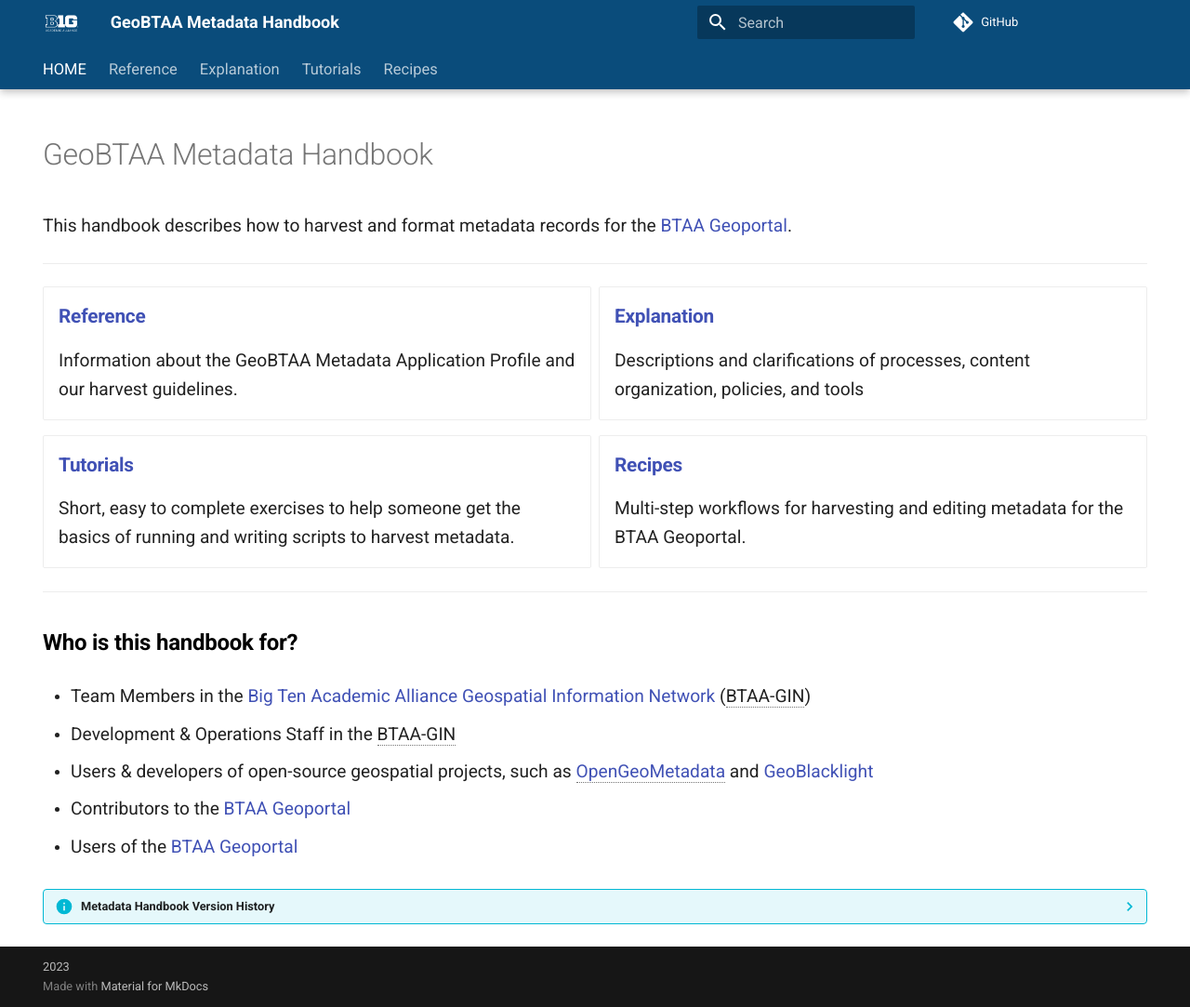
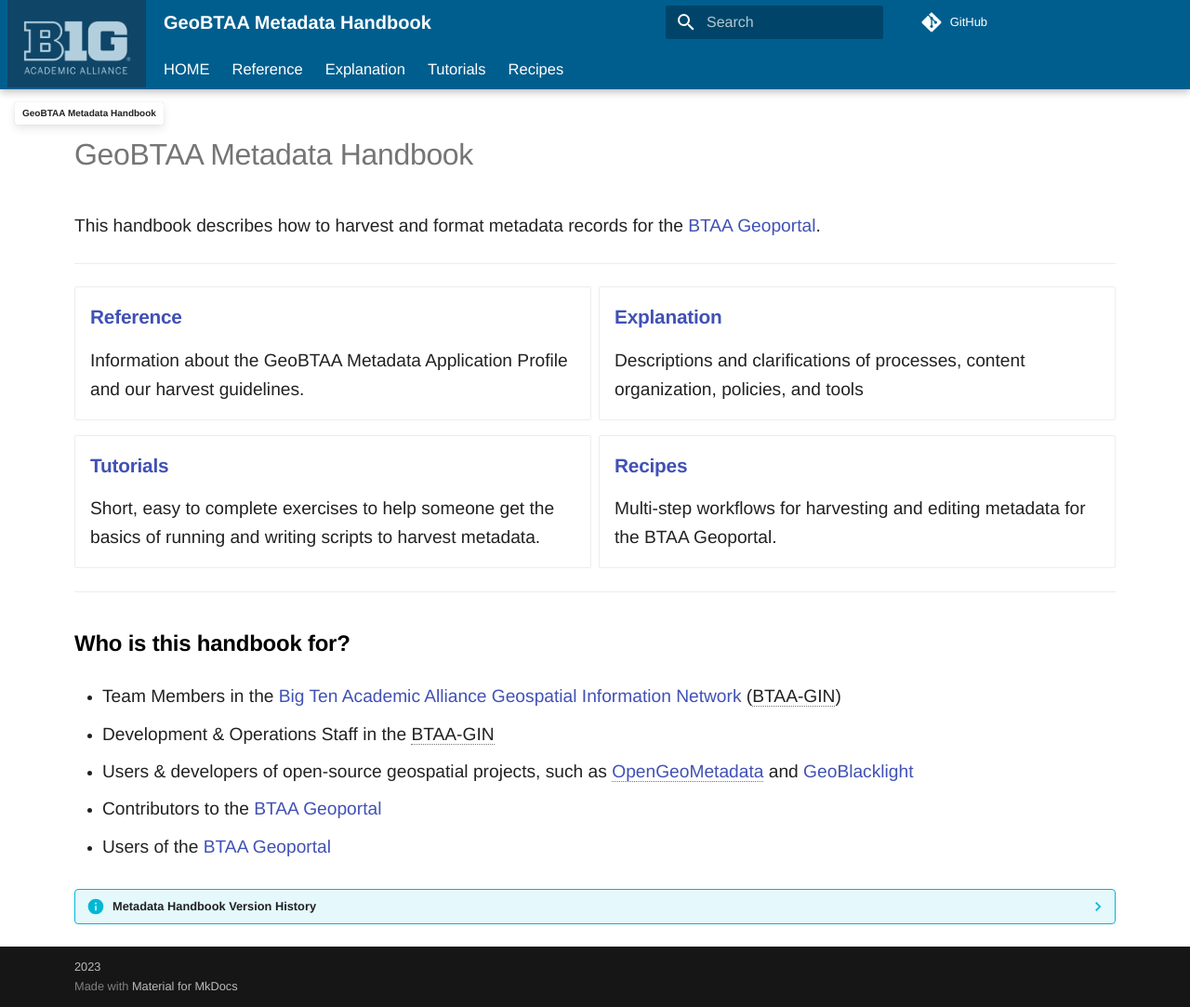
Before and after one commit to geobtaa/metadata, an MkDocs documentation site: the page built from docs/index.md, in a window 1280 px wide and 1083 px high. Shown: the whole window at 93% size. Built offline with MkDocs 1.6.1 and Material for MkDocs 9.7.7, drawn with Linux system fonts in a browser that asks for light colours; some web fonts are replaced; comment, search, counter and statistics services are not loaded.

Commit message:
update menu

```diff
--- a/docs/stylesheets/extra.css
+++ b/docs/stylesheets/extra.css
@@ -1,9 +1,72 @@
-/*
-.md-header__topic  {
+/* set height of top menu */
+@media (min-width: 76.25em) {
+  .md-header__button.md-logo {
+    position: absolute;
+    top: 0;
+    margin-left: -8rem;
+    margin-top: -.4rem;
+  }
+  .md-header .md-grid {
+    padding-left: 4.8rem;
+  }
+  .md-header__button.md-logo img {
+    height: 4.7rem  !important; /* <-- see comment below */
+    margin: 0;
+    background-color: #163b58;
+    display: block;
+    padding: .75em;
+  }
+  .md-header__title {
+    margin-left: .8rem !important; /* <-- see comment below */
+  }
+  .md-header__topic{
+  font-size: 1rem;
+  font-weight: normal;
+  padding-top: -.5rem;
+  }
+}
+.md-grid {
+  max-width: 90%;
+}
+
+/* set color of header and navigation */
+.md-header, .md-tabs, .md-tabs__item {
+  background-color: #005E8E;
+}
+
+ .md-banner a:link{
+    color:#fff;
+}
+
+.md-tabs, .md-tabs__item {
+  background-color: #005E8E;
+}
+
+.md-tabs__item{
+/*   border: 1px solid #AAA;   */
+}
+
+.md-tabs__link {
+  color: #fff;
+  opacity: 100;
   font-size: 1.5em;
-  font-family: sans-serif;
-  }
- */
+}
+
+.md-tabs__link:hover {
+  color: #B2CCE5;
+}
+
+.md-tabs__link--active {
+  color: #fff;
+  border-bottom: 1px solid
+
+}
+
+
+
+.md-nav__item--section > .md-nav__link[for] {
+    color: inherit;
+}
 
 .md-typeset h2{
       color: #000;
@@ -29,10 +92,6 @@
   font-size: 1em;
   }
 
-.md-header, .md-tabs {
-  background-color: #0a4c7b;
-}
-
 .md-tabs__link  {
   font-size: 1.65em;
   }
--- a/mkdocs.yml
+++ b/mkdocs.yml
@@ -4,6 +4,8 @@
 repo_url: https://github.com/geobtaa/metadata
 theme:
       name: material
+      font:
+            text: helvetica neue
       features:
       - navigation.sections
       - content.tooltips
@@ -15,8 +17,6 @@
       #    icon:
       #       repo: fontawesome/brands/github
       highlightjs: true
-      font:
-      text: Georgia
       #   titles_only: true
       #   include_homepage_in_sidebar: false
       plugins:
@@ -24,8 +24,8 @@
             - table-reader
 #             - with-pdf:
 #                   output_path: export/b1g-handbook.pdf
-            - git-revision-date-localized:
-                  enable_creation_date: true
+#             - git-revision-date-localized:
+#                   enable_creation_date: true
 
 extra_css:
       - stylesheets/extra.css
```
